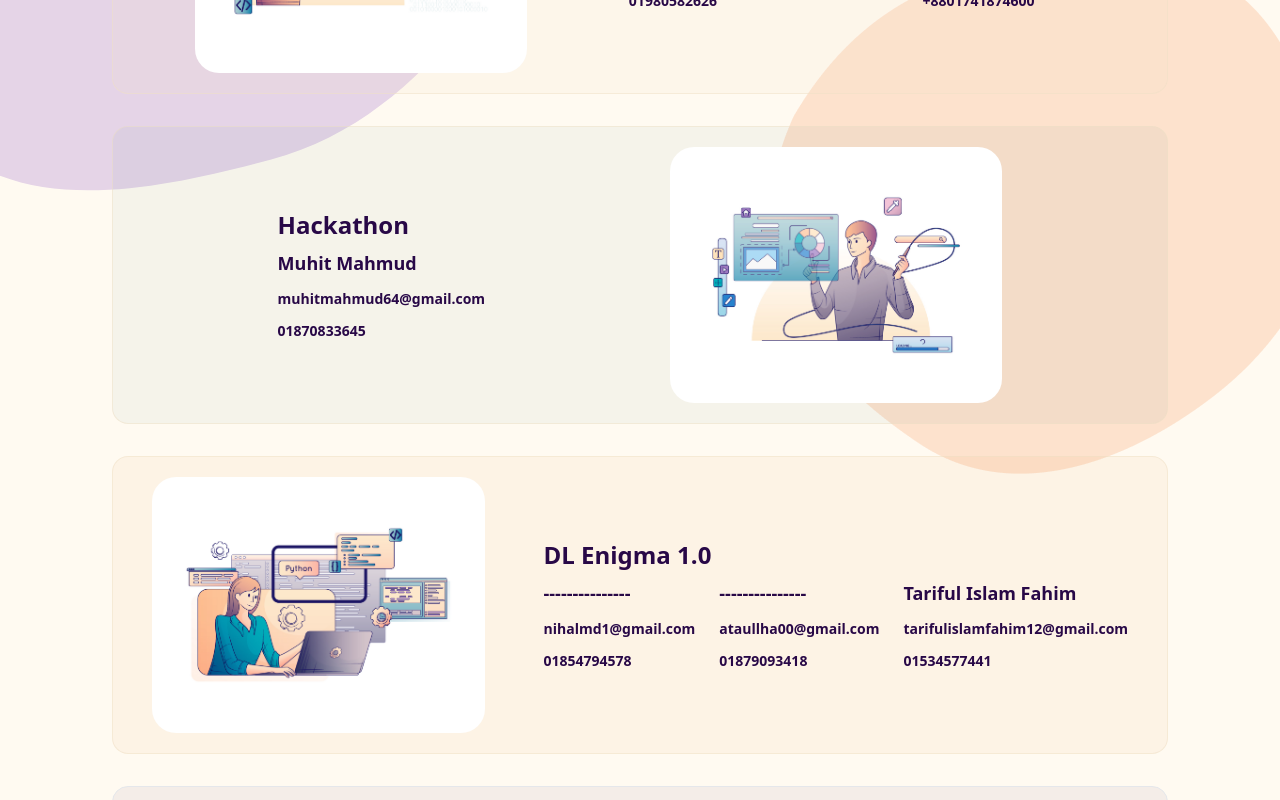
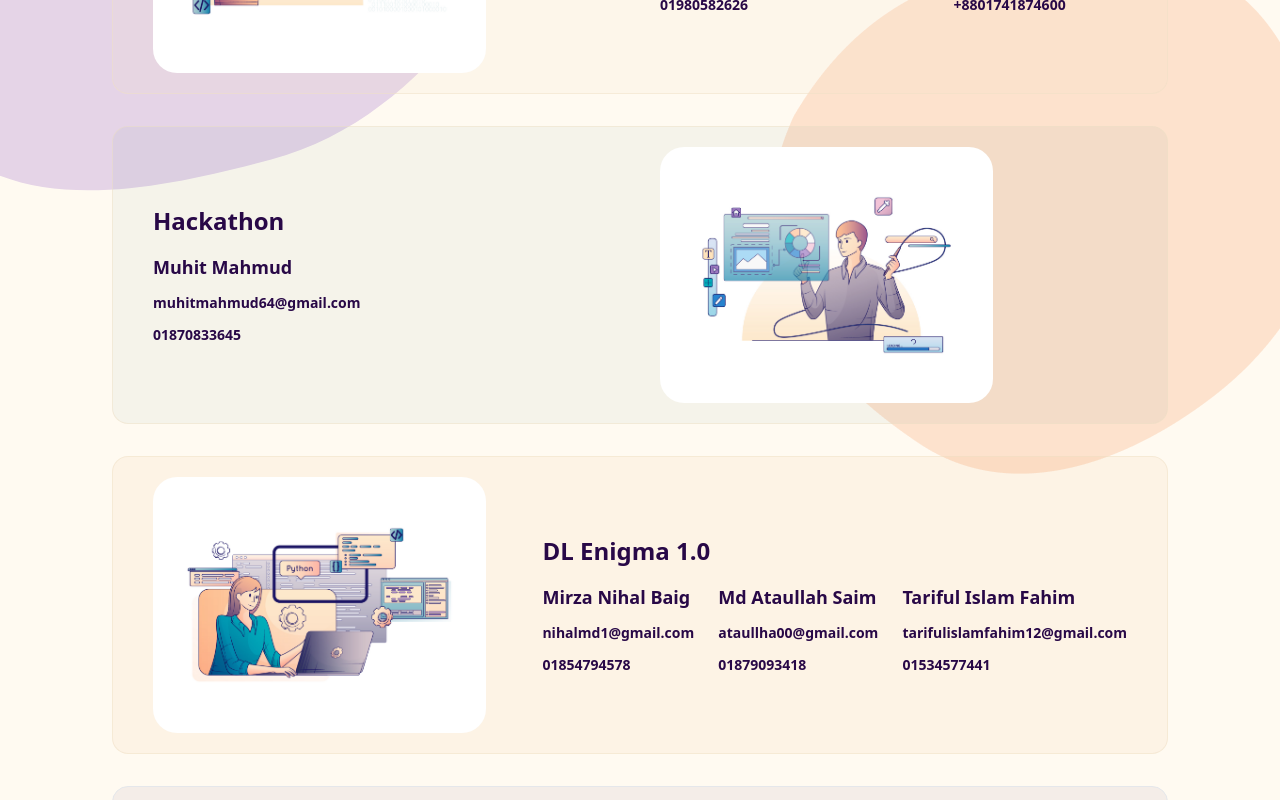
Before and after one commit to Mufassir-Chowdhury/cse-carnival, a React (Vite) app: page /contactus in a window 1280 px wide. Shown: the part 760-1560 px from the top of the page. Built offline with nearby package versions, Linux system fonts and the light colour scheme.

Commit message:
logo fixed, data added

```diff
--- a/src/components/Items.jsx
+++ b/src/components/Items.jsx
@@ -3,6 +3,9 @@ import { Link } from "react-router-dom";
 import parse from 'html-react-parser';
 import { PrimaryButton, SecondaryButton } from "./Button";
 import PropTypes from 'prop-types';
+import { faFacebook, faInstagram, faLinkedin } from '@fortawesome/free-brands-svg-icons';
+import { FontAwesomeIcon } from "@fortawesome/react-fontawesome";
+
 
 const EventItems = ({ event }) => {
     return (
@@ -41,13 +44,13 @@ const EventItems = ({ event }) => {
 
 const ContactItems = ({ contact }) => {
     return (
-        <div className={`flex flex-col lg:flex-row ${contact.bg} ${contact.border} lg:justify-evenly lg:odd:flex-row-reverse items-center mb-8 gap-10 border p-5 rounded-2xl`}>
-            <div className="flex-shrink-0 ">
+        <div className={`flex flex-col lg:flex-row ${contact.bg} ${contact.border} lg:odd:flex-row-reverse items-center mb-8 gap-10 border p-5 px-10 rounded-2xl`}>
+            <div className="flex-shrink-0 flex-1">
                 <img src={contact.image} alt={`contact ${contact.id}`} className="h-64 rounded-3xl" />
             </div>
-            <div className="text-navbar font-semibold ">
-                <h3 className="text-2xl font-bold lg:mb-2">{contact.name}</h3>
-                <div className='flex flex-row space-x-6 justify-evenly'>
+            <div className="text-navbar font-semibold flex-1">
+                <h3 className="text-2xl font-bold mb-4">{contact.name}</h3>
+                <div className='flex flex-col md:flex-row space-y-6 md:space-y-0 md:space-x-6 '>
                     {contact.contact.map((item) => (
                         <div className="flex flex-col items-start space-y-3">
 
@@ -78,7 +81,26 @@ const SponsorItem = ({ sponsor }) => {
             </div>
             <div className="text-navbar">
                 <h3 className="text-2xl font-bold md:mb-2 ">{sponsor.name}</h3>
-                <p className="md:mb-2">{sponsor.description}</p>
+                <p className="md:mb-2 whitespace-pre-line">{sponsor.description}</p>
+                {/* Display LinkedIn ID if available */}
+                {sponsor.linkedin && (
+                    <a
+                        href={sponsor.linkedin}
+                        target="_blank"
+                        rel="noopener noreferrer">
+                        <FontAwesomeIcon icon={faLinkedin} className="text-2xl hover:text-blue-500" />
+                    </a>
+
+                )}
+                {sponsor.facebook && (
+                    <a
+                        href={sponsor.facebook}
+                        target="_blank"
+                        rel="noopener noreferrer"
+                    >
+                        <FontAwesomeIcon icon={faFacebook} className="text-2xl hover:text-blue-500" />
+                    </a>
+                )}
             </div>
         </div>
     );
--- a/src/components/Navbar.jsx
+++ b/src/components/Navbar.jsx
@@ -52,7 +52,7 @@ const Navbar = () => {
               <img
                 src={'/image/logo/Carnival logo.png'}
                 alt="Your Logo"
-                className="h-20"
+                className="w-32"
               />
             </Link>
           </div>
--- a/src/data/data.jsx
+++ b/src/data/data.jsx
@@ -111,7 +111,7 @@ export const events = {
       },
       {
         title: "💵 Registration Fee",
-        value: "TBA"
+        value: "2000 tk per team"
       },
     ],
     frontDescription: [
@@ -125,7 +125,7 @@ export const events = {
       },
       {
         title: "💵 Registration Fee",
-        value: "TBA"
+        value: "2000 tk per tam"
       },
     ],
     longDescription: [
@@ -189,7 +189,7 @@ export const events = {
     longDescription: [
       {
         title: "🚀 Exciting News! 🚀",
-        value: "🌐 Calling all AI enthusiasts and deep learning wizards! 🤖✨<br/>We are thrilled to announce the launch of a groundbreaking Deep Learning Competition: **\"Bangladesh Road Object Detection for Autonomous Vehicles Challenge\"** on Kaggle! 🇧🇩🚗"
+        value: "🌐 Calling all AI enthusiasts and deep learning wizards! 🤖✨<br/>We are thrilled to announce the launch of a groundbreaking Deep Learning Competition: <b>Bangladesh Road Object Detection for Autonomous Vehicles Challenge</b> on Kaggle! 🇧🇩🚗"
       },
       {
         title: "🔍 Challenge Overview:",
@@ -211,12 +211,12 @@ export const events = {
     ],
     contact: [
       {
-        name: "---------------",
+        name: "Mirza Nihal Baig",
         gmail: "nihalmd1@gmail.com",
         phone: "01854794578"
       },
       {
-        name: "---------------",
+        name: "Md Ataullah Saim",
         gmail: "ataullha00@gmail.com",
         phone: "01879093418",
       },
@@ -302,8 +302,10 @@ export const poweredby = [
 export const allsponsors = [
   {
     name: "Re:cruit",
-    description: "Description for Event 1. Lorem ijjjjjjjjjjjjjjjjjjjjjjjjjjjjjjjjjjjjjjjjjjjjjjjjjjjjjjjjjjj j j j j j j j j j j j j psum dolor sit amet, consectetur adipiscing elit.",
+    description: `Building the engineers and leaders of tomorrow.
+    On a mission to build the silicon valley of Bangladesh - a city of hackers, builders and leaders.`,
     image: "/image/sponsor/Recruit.png",
+    linkedin: "https://www.linkedin.com/company/recruit-so/",
   },
 
 ]
```
